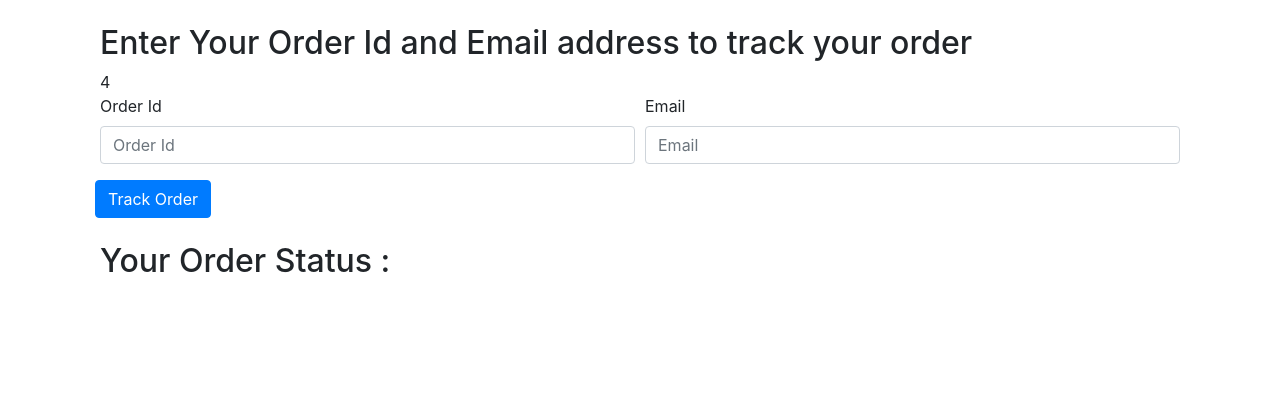
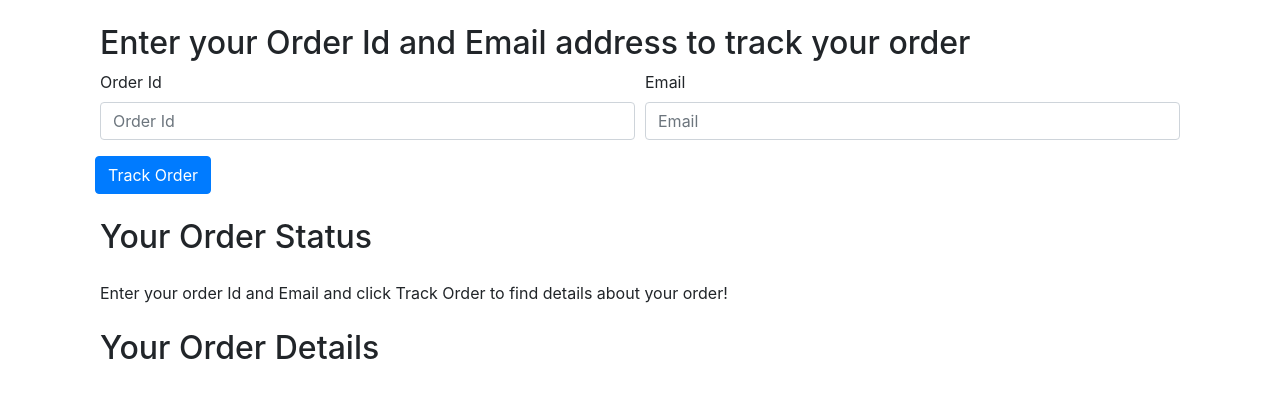
Before and after one commit to devangi2000/Radon, a Django app: page /shop/tracker/ in a window 1280 px wide. Shown: the part 56-454 px from the top of the page. Run offline with Django 3.2, Linux system fonts and the light colour scheme; some libraries are stand-ins or nearby versions.

Commit message:
Fixed the bug in tracker.html file when it failed to track orders

```diff
--- a/ecom/shop/templates/shop/tracker.html
+++ b/ecom/shop/templates/shop/tracker.html
@@ -1,11 +1,10 @@
 {% extends 'shop/basic.html' %}
-{% block title %} My Awesome Cart Tracker{% endblock %}
+{% block title%} My Awesome Cart Tracker{% endblock %}
 {% block body %}
 <div class="container">
     <div class="col my-4">
-        <h2> Enter Your Order Id and Email address to track your order </h2>4
-
-           <form method="post" action="/shop/checkout/">{% csrf_token %}
+        <h2>Enter your Order Id and Email address to track your order</h2>
+        <form method="post" action="#" id="trackerForm">{% csrf_token %}
             <div class="form-row">
                 <div class="form-group col-md-6">
                     <label for="inputname">Order Id</label>
@@ -15,16 +14,21 @@
                     <label for="inputEmail4">Email</label>
                     <input type="email" class="form-control" id="email" name="email" placeholder="Email">
                 </div>
-                 <button type="submit" class="btn btn-primary">Track Order</button>
+                <button type="submit" class="btn btn-primary">Track Order</button>
             </div>
     </div>
     <div class="col my-4">
-        <h2>Your Order Status :</h2>
+        <h2>Your Order Status</h2>
         <div class="my-4">
             <ul class="list-group" id="items">
+                Enter your order Id and Email and click Track Order to find details about your order!
             </ul>
         </div>
-
+        <h2>Your Order Details</h2>
+        <div class="my-4">
+            <ul class="list-group" id="citems">
+            </ul>
+        </div>
     </div>
 </div>
 {% endblock %}
@@ -45,8 +49,9 @@ $('#trackerForm').submit(function(event) {
             encode: true
         })
         .done(function(data) {
-            // console.log(data)
-            updates = JSON.parse(data);
+            console.log(data)
+            data = JSON.parse(data);
+            updates = data[0];
             if (updates.length > 0 & updates != {}) {
                 for (i = 0; i < updates.length; i++) {
                     let text = updates[i]['text'];
@@ -62,6 +67,18 @@ $('#trackerForm').submit(function(event) {
                     Sorry, We are not able to fetch this order id and email. Make sure to type correct order Id and email</li>`
                 $('#items').append(mystr);
             }
+            // Fill in the order details
+            cart = JSON.parse(data[1]);
+            console.log(cart);
+            for (item in cart) {
+                let name = cart[item][1];
+                let qty = cart[item][0];
+                mystr = `<li class="list-group-item d-flex justify-content-between align-items-center">
+                    ${name}
+                    <span class="badge badge-primary badge-pill">${qty}</span>
+                </li>`
+                $('#citems').append(mystr);
+            }
         });
     event.preventDefault();
 });
--- a/ecom/shop/views.py
+++ b/ecom/shop/views.py
@@ -1,27 +1,31 @@
 from django.shortcuts import render
-from django.http import HttpResponse
 from .models import Product, Contact, Orders, OrderUpdate
 from math import ceil
 import json
 
+# Create your views here.
+from django.http import HttpResponse
+
+
 def index(request):
     allProds = []
-    catProds = Product.objects.values('category', 'id')
-    cats = {item['category'] for item in catProds}
+    catprods = Product.objects.values('category', 'id')
+    cats = {item['category'] for item in catprods}
     for cat in cats:
         prod = Product.objects.filter(category=cat)
         n = len(prod)
-        nSlides = n//4 + ceil((n/4)-(n//4))
+        nSlides = n // 4 + ceil((n / 4) - (n // 4))
         allProds.append([prod, range(1, nSlides), nSlides])
-    params = {'allProds': allProds }
+    params = {'allProds':allProds}
     return render(request, 'shop/index.html', params)
+
 
 def about(request):
     return render(request, 'shop/about.html')
 
+
 def contact(request):
-    # return HttpResponse('Contact Page')
-    if request.method == "POST":
+    if request.method=="POST":
         name = request.POST.get('name', '')
         email = request.POST.get('email', '')
         phone = request.POST.get('phone', '')
@@ -30,46 +34,53 @@ def contact(request):
         contact.save()
     return render(request, 'shop/contact.html')
 
+
 def tracker(request):
-    if request.method == "POST":
+    if request.method=="POST":
         orderId = request.POST.get('orderId', '')
         email = request.POST.get('email', '')
         try:
-            order = Orders.objects.filter(order_id = orderId, email=email)
+            order = Orders.objects.filter(order_id=orderId, email=email)
             if len(order)>0:
-                update = OrderUpdate.objects.filter(order_id = orderId)
+                update = OrderUpdate.objects.filter(order_id=orderId)
                 updates = []
                 for item in update:
-                    updates.append({'text': item.update_desc, 'time':item.timestamp})
-                    response = json.dumps(updates, default=str)
-                    return HttpResponse(response)
+                    updates.append({'text': item.update_desc, 'time': item.timestamp})
+                    response = json.dumps([updates, order[0].items_json], default=str)
+                return HttpResponse(response)
             else:
-                return HttpResponse(f'error at else')
+                return HttpResponse('error at else')
         except Exception as e:
-            return HttpResponse(f'exception caught {e}')
+            return HttpResponse('{e}')
+
     return render(request, 'shop/tracker.html')
+
 
 def search(request):
     return render(request, 'shop/search.html')
 
+
 def productView(request, myid):
-    # fetch product using ID
+
+    # Fetch the product using the id
     product = Product.objects.filter(id=myid)
-    return render(request, 'shop/prodView.html', {'product': product[0]})
+    return render(request, 'shop/prodView.html', {'product':product[0]})
+
 
 def checkout(request):
-    if request.method == "POST":
-        items_json= request.POST.get('itemsJson', '')
+    if request.method=="POST":
+        items_json = request.POST.get('itemsJson', '')
         name = request.POST.get('name', '')
         email = request.POST.get('email', '')
-        phone = request.POST.get('phone', '')
         address = request.POST.get('address1', '') + " " + request.POST.get('address2', '')
         city = request.POST.get('city', '')
         state = request.POST.get('state', '')
         zip_code = request.POST.get('zip_code', '')
-        order = Orders(items_json = items_json, name=name, email=email, phone=phone, address=address, city=city, state=state, zip_code=zip_code)
+        phone = request.POST.get('phone', '')
+        order = Orders(items_json=items_json, name=name, email=email, address=address, city=city,
+                       state=state, zip_code=zip_code, phone=phone)
         order.save()
-        update = OrderUpdate(order_id = order.order_id, update_desc = "Order placed successfully!")
+        update = OrderUpdate(order_id=order.order_id, update_desc="The order has been placed")
         update.save()
         thank = True
         id = order.order_id
```
Also changed, not shown: ecom/db.sqlite3.
